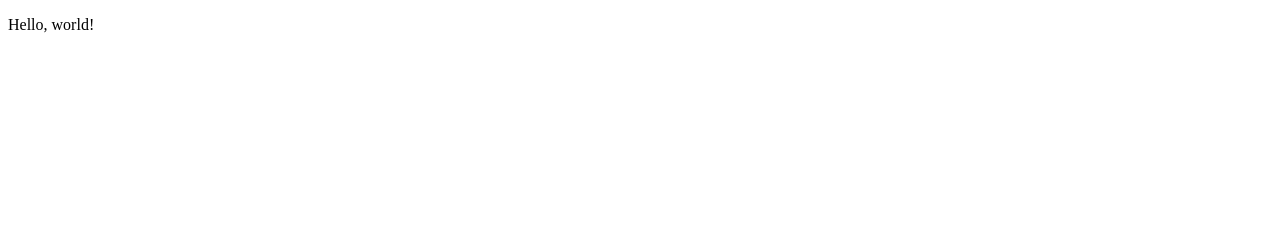
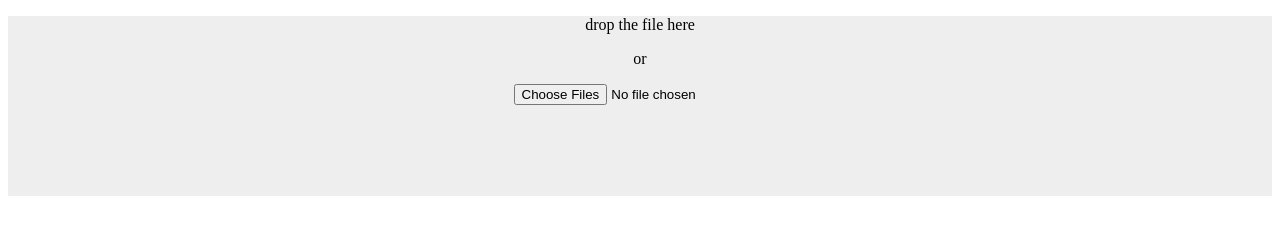
Before and after one commit to yosmoc/rop, a website: page index.html in a window 1280 px wide. Drawn offline with Linux system fonts and the light colour scheme.

Commit message:
Create open file area

```diff
--- a/index.html
+++ b/index.html
@@ -2,10 +2,15 @@
 <html>
   <head>
     <title>Hello, world!</title>
+    <link rel="stylesheet" href="main.css">
   </head>
   <body>
-    <p>
-      Hello, world!
-    </p>
+    <div id="file-drag-area">
+      <p>drop the file here</p>
+      <p>or</p>
+      <div class="btn">
+        <input type="file" multiple="multiple">
+      </div>
+    </div>
   </body>
 </html>
--- /dev/null
+++ b/main.css
@@ -0,0 +1,8 @@
+#file-drag-area {
+  min-height: 170px;
+  padding-bottom: 10px;
+  background: #eee;
+  border: none;
+  text-align: center;
+
+}
```
